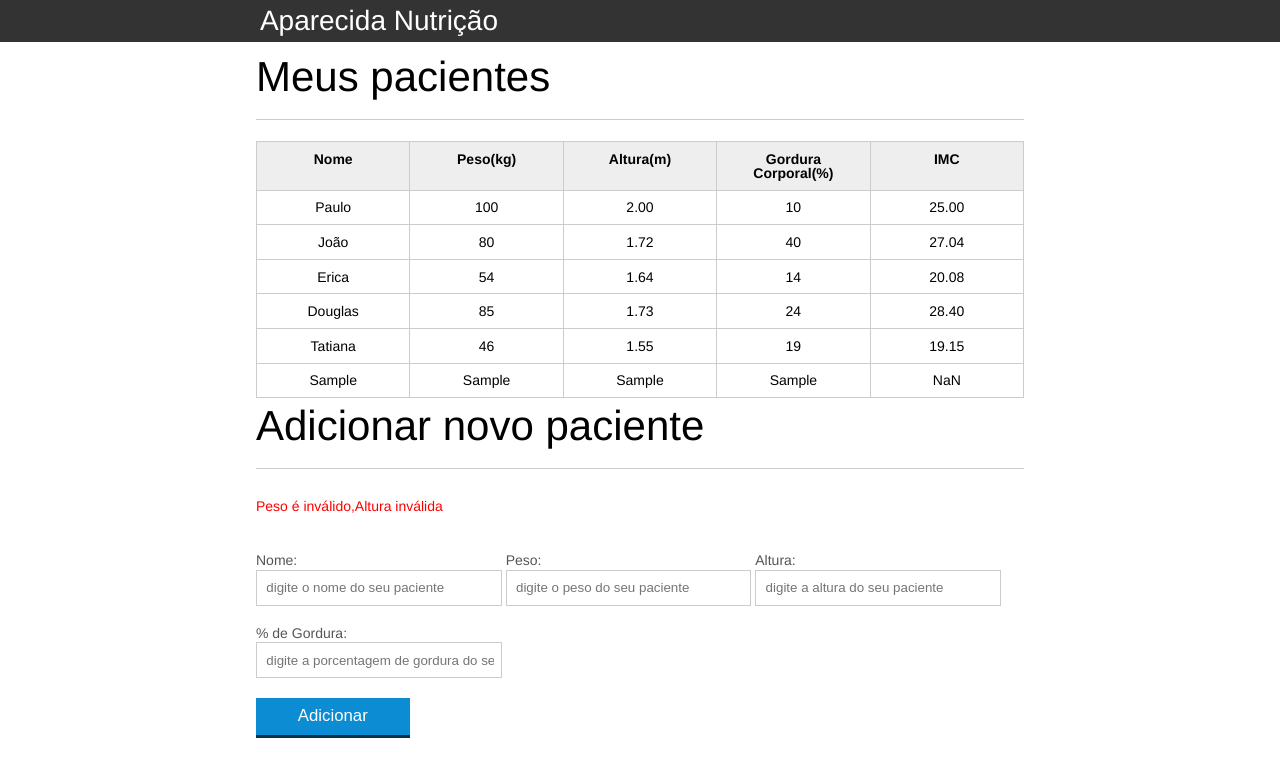
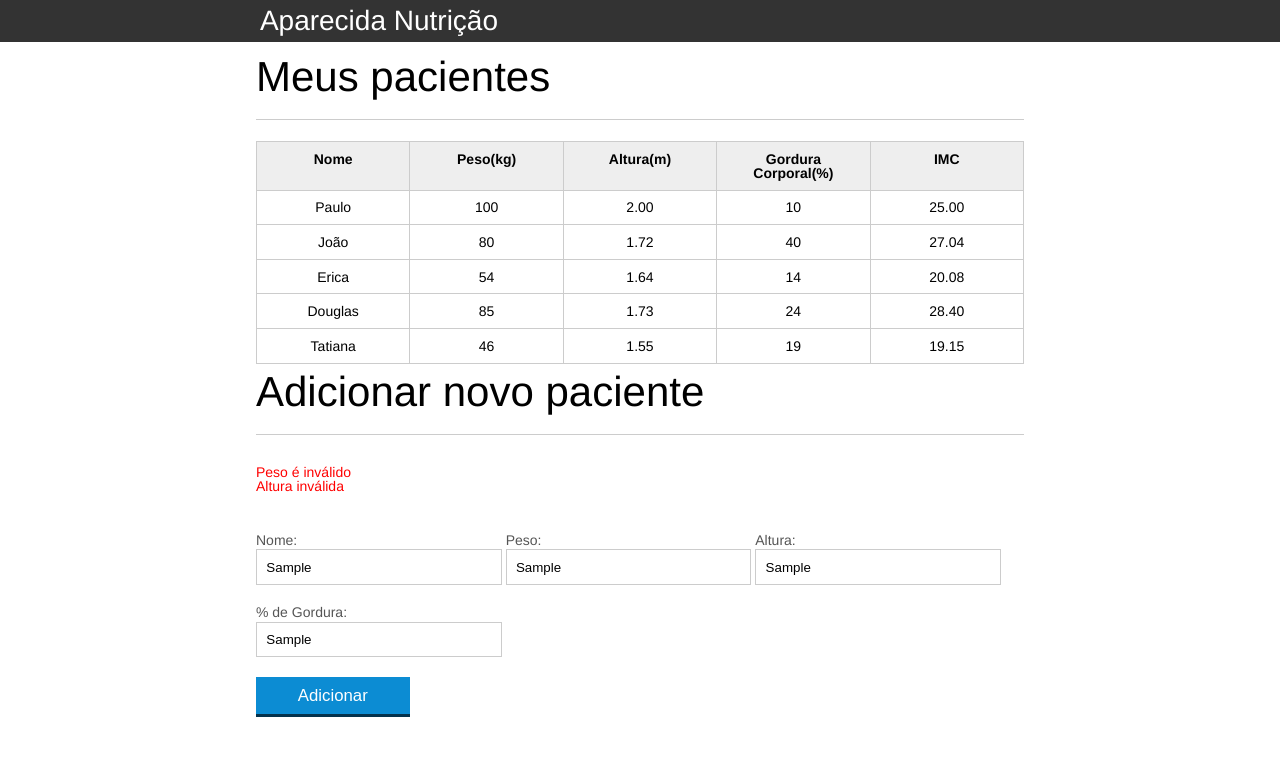
Before and after one commit to felipe-miranda-marreiros/Oracle-Next-Education, a plain HTML site: page Introdução a JavaScript/index.html in a window 1280 px wide. Both pictures are taken after typing "Sample", "Sample", "Sample", "Sample" into the empty fields and a click on the button "Adicionar". Drawn offline with Linux system fonts and the light colour scheme.

Commit message:
[Projeto IMC]: Validação de pacientes utilizando Arrays

```diff
--- a/Introdução a JavaScript/css/index.css
+++ b/Introdução a JavaScript/css/index.css
@@ -135,7 +135,7 @@ button:disabled {
 .paciente-invalido {
   background-color: lightcoral;
 }
-#mensagem-erro {
+#mensagens-erro {
   color: red;
   margin: 30px 0 30px;
 }
--- a/Introdução a JavaScript/index.html
+++ b/Introdução a JavaScript/index.html
@@ -71,7 +71,9 @@
       <!-- ... -->
       <section class="container">
         <h2 id="titulo-form">Adicionar novo paciente</h2>
-		<ul id="mensagem-erro"></ul>
+		<ul id="mensagens-erro">
+
+    </ul>
         <form id="form-adiciona">
           <div class="grupo">
             <label for="nome">Nome:</label>
--- a/Introdução a JavaScript/js/forms.js
+++ b/Introdução a JavaScript/js/forms.js
@@ -12,8 +12,8 @@ botaoAdicionar.addEventListener("click", function (event) {
   const erros = validaPaciente(paciente);
 
   if (erros.length > 0) {
-    const mensagemErro = document.querySelector("#mensagem-erro");
-    mensagemErro.textContent = erros;
+    exibirMensagensDeErro(erros);
+    return;
   }
 
   const tabela = document.querySelector("#tabela-pacientes");
@@ -25,7 +25,19 @@ botaoAdicionar.addEventListener("click", function (event) {
 
   tabela.appendChild(pacienteTr);
   form.reset();
+  const mensagensErro = document.querySelector("#mensagens-erro");
+  mensagensErro.innerHTML = "";
 });
+
+function exibirMensagensDeErro(erros) {
+  const ul = document.querySelector("#mensagens-erro");
+  ul.innerHTML = "";
+  erros.forEach(function (erro) {
+    const li = document.createElement("li");
+    li.textContent = erro;
+    ul.appendChild(li);
+  });
+}
 
 function obtemPacienteDoFormulario(form) {
   const paciente = {
@@ -62,6 +74,10 @@ function montaTd(dado, classe) {
 function validaPaciente(paciente) {
   let erros = [];
 
+  if (paciente.nome.length == 0) {
+    erros.push("O nome não pode ser em branco");
+  }
+
   if (!validaPeso(paciente.peso)) {
     erros.push("Peso é inválido");
   }
@@ -69,6 +85,15 @@ function validaPaciente(paciente) {
   if (!validaAltura(paciente.altura)) {
     erros.push("Altura inválida");
   }
+  if (paciente.gordura.length == 0) {
+    erros.push("A gordura não pode ser em branco");
+  }
+  if (paciente.peso.length == 0) {
+    erros.push("O pesso não pode ser em branco");
+  }
+  if (paciente.altura.length == 0) {
+    erros.push("Altura não pode ser em branco");
+  }
 
   return erros;
 }
```
